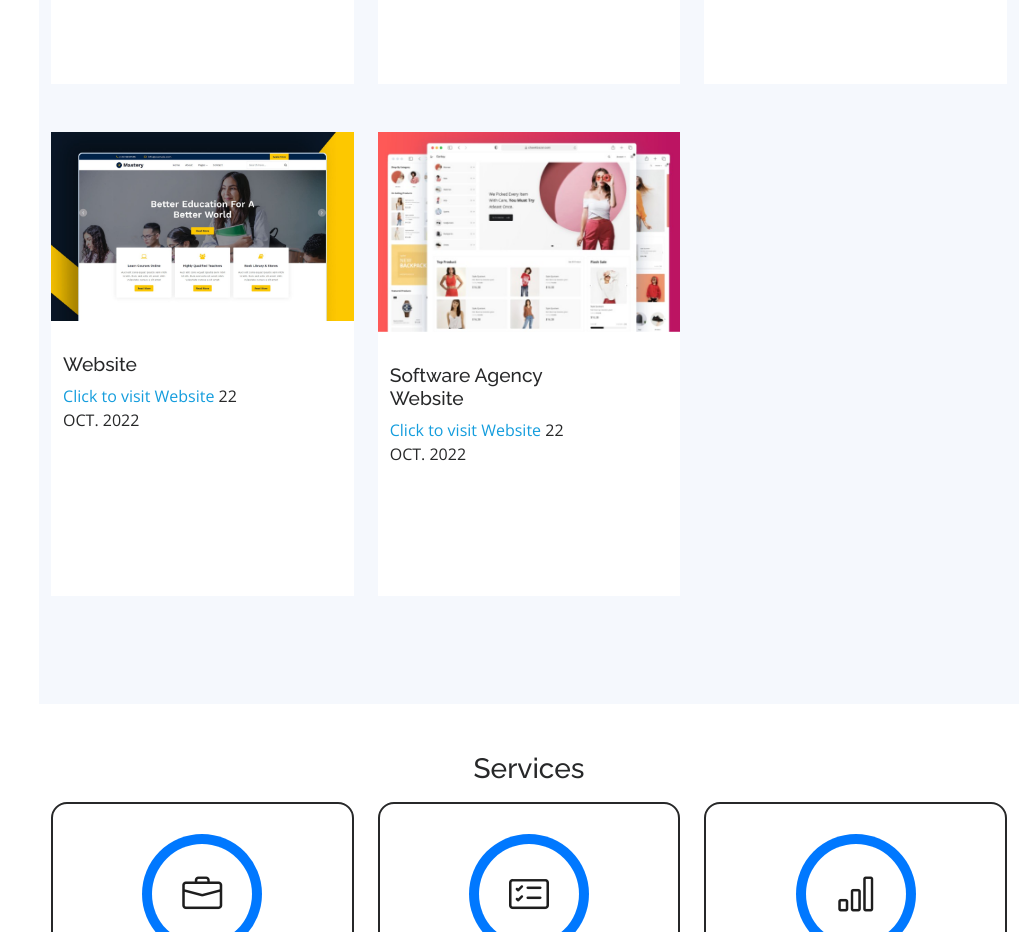
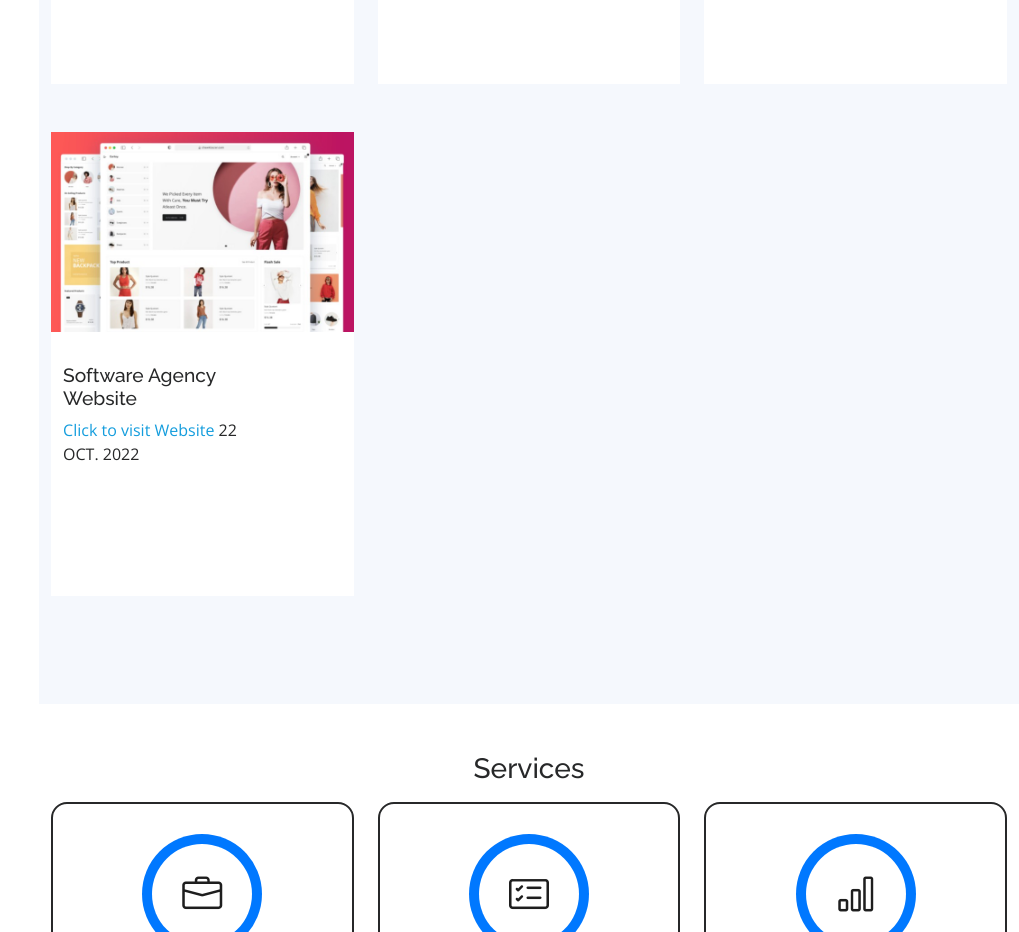
Before and after one commit to Umair1020/Portfolio, a plain HTML site: page index.html in a window 1280 px wide. Shown: the part 3346-4278 px from the top of the page, without its empty margins (261-1280 px from the left). Drawn offline with nearby package versions, Linux system fonts and the light colour scheme.

Commit message:
Update index.html

```diff
--- a/index.html
+++ b/index.html
@@ -312,24 +312,7 @@
               </div>
             </div>
           </div>
-          <div class="col-md-4">
-            <div class="work-box">
-              <a href="assets/img/work-1.jpg" data-gallery="portfolioGallery" class="portfolio-lightbox">
-                <div class="work-img">
-                  <img src="assets/img/mastery.jpg" alt="" class="img-fluid imagestyle">
-                </div>
-              </a>
-              <div class="work-content">
-                <div class="row">
-                  <div class="col-sm-8 ">
-                    <h2 class="w-title"> Website</h2>
-                    <a href="https://papaya-semolina-a79874.netlify.app" target="_blank">Click to visit Website </a>
-                    <span class="w-date">22 OCT. 2022</span>
-                  </div>
-                </div>
-              </div>
-            </div>
-          </div>
+
           <div class="col-md-4">
             <div class="work-box">
               <a href="assets/img/work-1.jpg" data-gallery="portfolioGallery" class="portfolio-lightbox">
```
